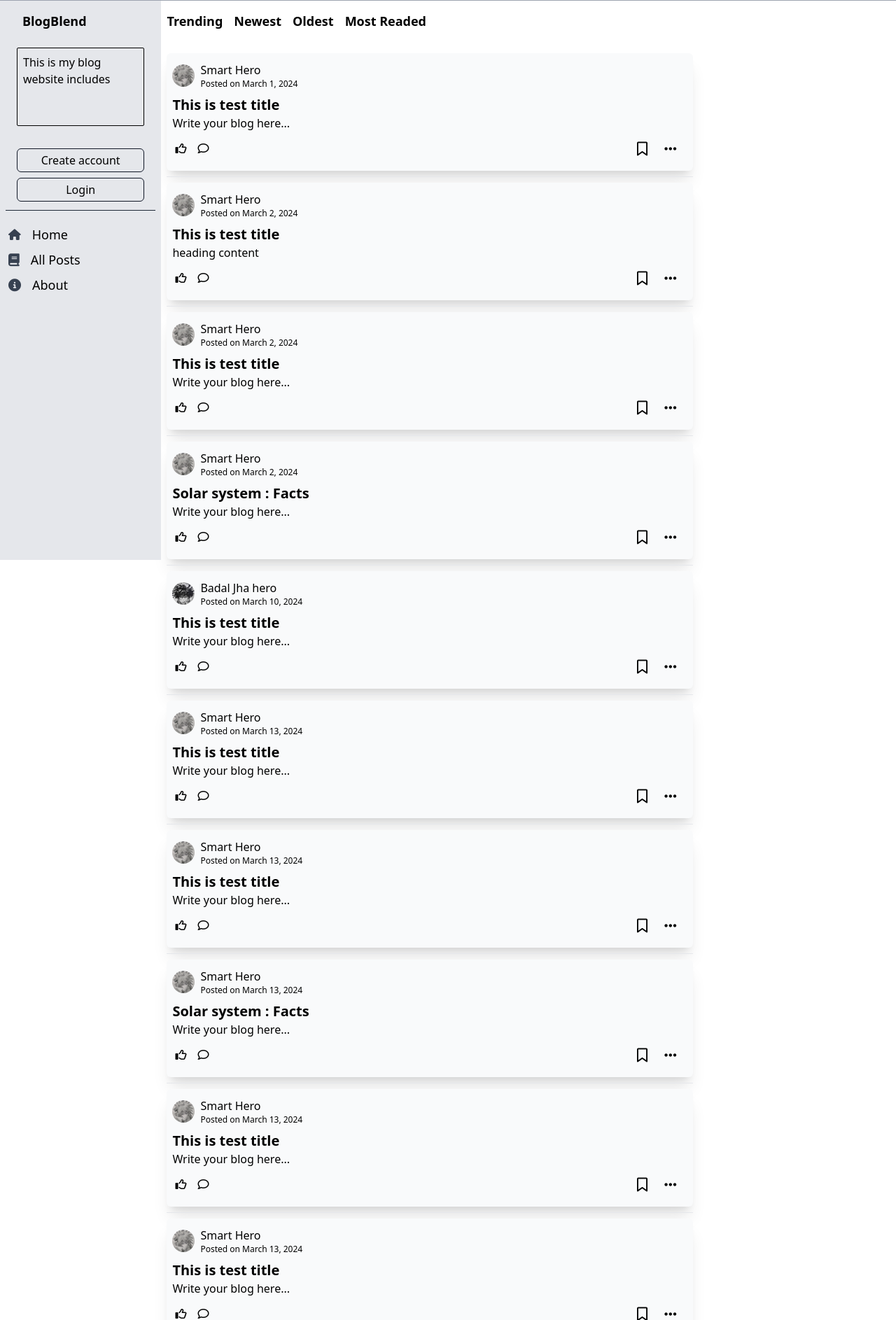
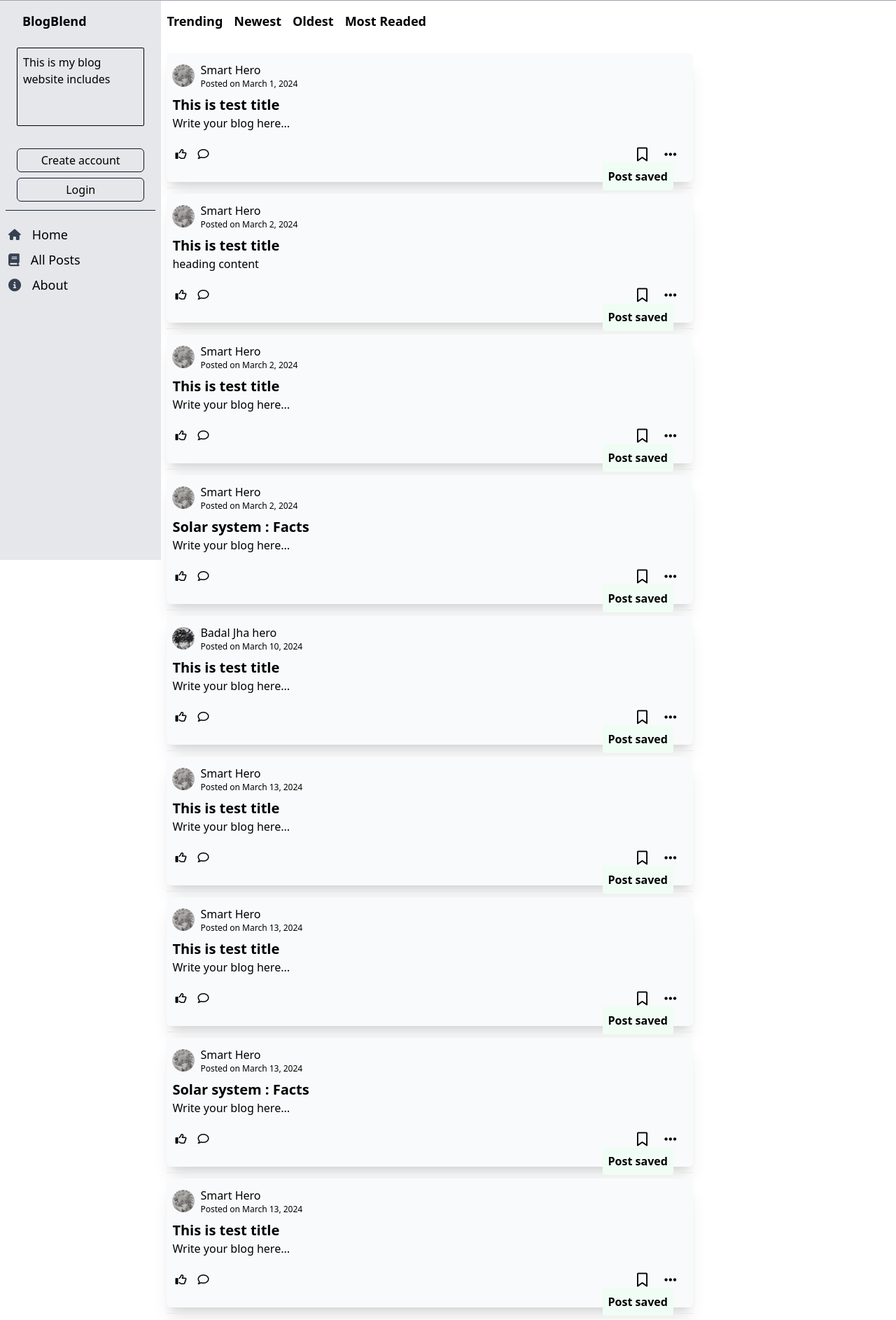
Before and after one commit to Aakashmid/DjangoBlogApp, a Django app: page /post-blogs/ in a window 1280 px wide. Shown: the part 56-1942 px from the top of the page at 70% size. Run offline with Django 4.2, Linux system fonts and the light colour scheme; data comes from the database, SQL or seed files in the repository; both versions use the stored data as it was after the commit; some libraries are stand-ins or nearby versions.

Commit message:
Savepost popover added

```diff
--- a/static/src/output.css
+++ b/static/src/output.css
@@ -654,6 +654,30 @@ video {
   top: 80px;
 }
 
+.right-\[45px\] {
+  right: 45px;
+}
+
+.top-20 {
+  top: 5rem;
+}
+
+.top-10 {
+  top: 2.5rem;
+}
+
+.left-1\/3 {
+  left: 33.333333%;
+}
+
+.left-\[40\%\] {
+  left: 40%;
+}
+
+.top-8 {
+  top: 2rem;
+}
+
 .z-0 {
   z-index: 0;
 }
@@ -1266,6 +1296,11 @@ video {
 .bg-white {
   --tw-bg-opacity: 1;
   background-color: rgb(255 255 255 / var(--tw-bg-opacity));
+}
+
+.bg-green-50 {
+  --tw-bg-opacity: 1;
+  background-color: rgb(240 253 244 / var(--tw-bg-opacity));
 }
 
 .p-1 {
@@ -1518,6 +1553,11 @@ video {
   --tw-shadow: var(--tw-shadow-colored);
 }
 
+.shadow-green-100 {
+  --tw-shadow-color: #dcfce7;
+  --tw-shadow: var(--tw-shadow-colored);
+}
+
 .outline {
   outline-style: solid;
 }
@@ -1766,6 +1802,10 @@ video {
     top: 207px;
   }
 
+  .md\:left-\[40\%\] {
+    left: 40%;
+  }
+
   .md\:w-1\/2 {
     width: 50%;
   }
@@ -1792,6 +1832,14 @@ video {
     position: fixed;
   }
 
+  .lg\:left-1\/2 {
+    left: 50%;
+  }
+
+  .lg\:left-\[43\%\] {
+    left: 43%;
+  }
+
   .lg\:my-2 {
     margin-top: 0.5rem;
     margin-bottom: 0.5rem;
--- a/templates/App/blog_posts.html
+++ b/templates/App/blog_posts.html
@@ -67,13 +67,16 @@
                         <a href="" class=""><i class="fa-regular fa-thumbs-up "></i></a>
                         <a href="" class=""><i class="fa-regular fa-comment "></i></a>
                     </span>
+                    <span class="p-2  relative top-8 left-1/3 md:left-[40%] lg:left-[43%] text-black font-semibold rounded shadow-green-100 bg-green-50" id="SavePost_popover{{post.id}}">
+                        Post saved
+                    </span>
                     <span class="flex space-x-6 items-center mx-3">
                         <a role="button" class="bookmark" onclick="SavePost(this)" id="Save_post{{post.id}}"><i
-                                class="fa-regular fa-bookmark fa-lg"></i></a>
-                        <a role="button" class="three-dots cursor-pointer"><i
+                            class="fa-regular fa-bookmark fa-lg"></i></a>
+                            <a role="button" class="three-dots cursor-pointer"><i
                                 class="fa-solid fa-ellipsis fa-lg"></i></a>
-                        <span id="Option_box{{post.id}}"
-                            class="absolute bg-white  hidden p-2 border-gray-500 border rounded ">
+                                <span id="Option_box{{post.id}}"
+                                class="absolute bg-white  hidden p-2 border-gray-500 border rounded ">
                             <ul class="flex flex-col">
                                 <li class="" id="follow_op">
                                     Follow
@@ -81,6 +84,8 @@
                             </ul>
                         </span>
                     </span>
+
+
                 </div>
             </div>
             <hr class="my-1 bg-gray-800">
--- a/templates/App/index.html
+++ b/templates/App/index.html
@@ -72,6 +72,9 @@
                             </ul>
                         </span>
                     </span>
+                    <span class="p-2 absolute mt-[65px] right-[45px]  text-black font-semibold rounded shadow-green-100 bg-green-50" id="SavePost_popover{{post.id}}">
+                        Post saved
+                    </span>
                 </div>
             </div>
             {% endfor %}
--- a/templates/base.html
+++ b/templates/base.html
@@ -263,7 +263,7 @@
     {% endblock js %}
     <script src="{% static 'Js/base.js' %}"></script>
     <script>
-          function SavePost(element) {
+        function SavePost(element) {
         {% if user.is_authenticated %}
         let post_id = element.id.slice(9);
         $.ajax({
@@ -278,11 +278,13 @@
             success: function (data) {
                 console.log();
                 if (data.Result=='Post_saved') {
+
                     document.getElementById(element.id).innerHTML='<i class="fa-solid fa-bookmark fa-lg"></i>';
+                    showSavePostModel('Saved',post_id);
                 }
                 else if( data.Result=='Post_unsaved'){
                     document.getElementById(element.id).innerHTML='<i class="fa-regular fa-bookmark fa-lg"></i>';
-
+                    showSavePostModel('Unsaved',post_id);
                 }
             },
             //here error is error return by the url
@@ -294,6 +296,9 @@
         showLogin();
         {% endif %}
     }
+    function showSavePostModel(text){
+
+    }
     </script>
 </body>
 
```
Also changed, not shown: other parts of static/src/output.css (+29 -19 lines), db.sqlite3.
